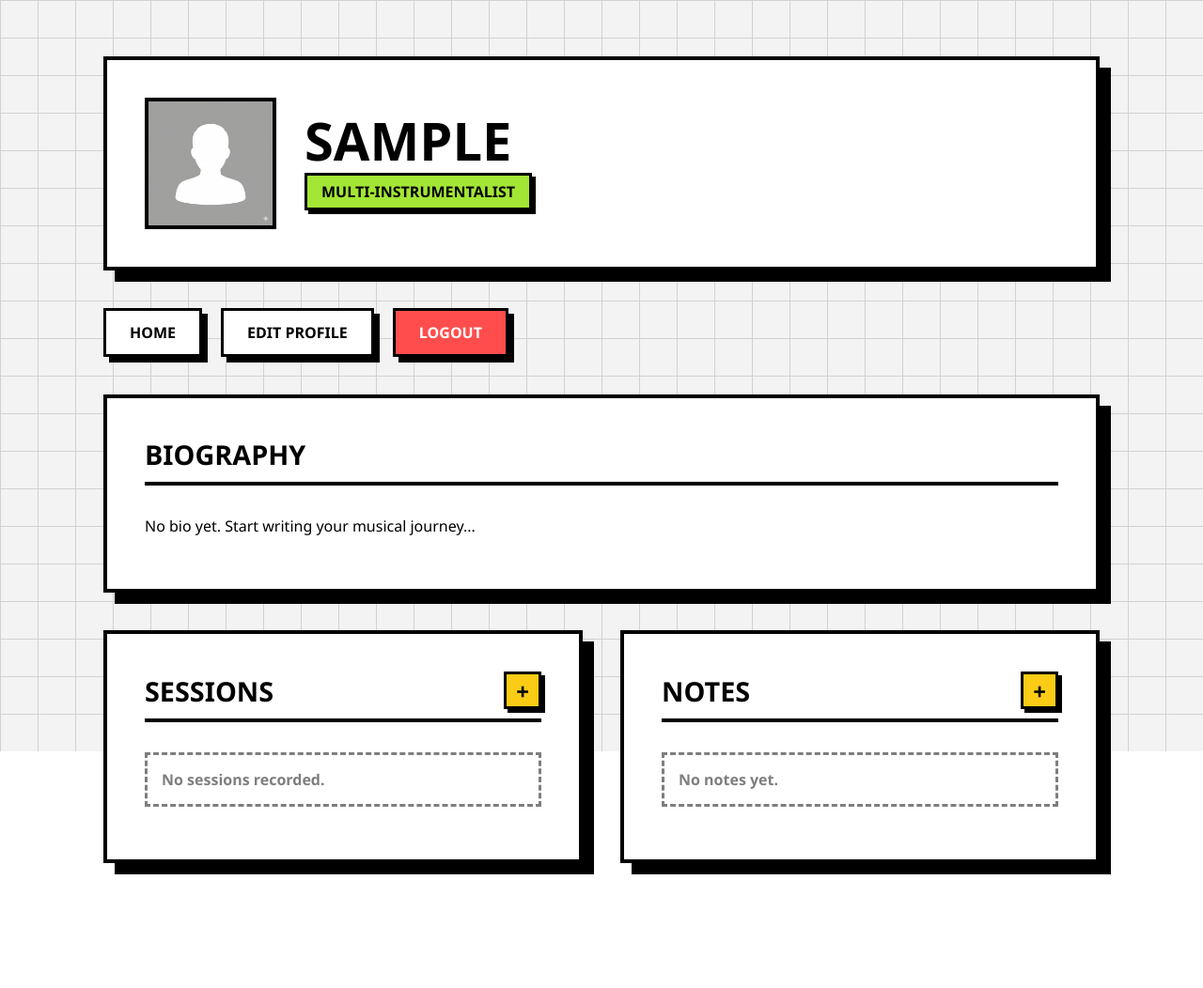
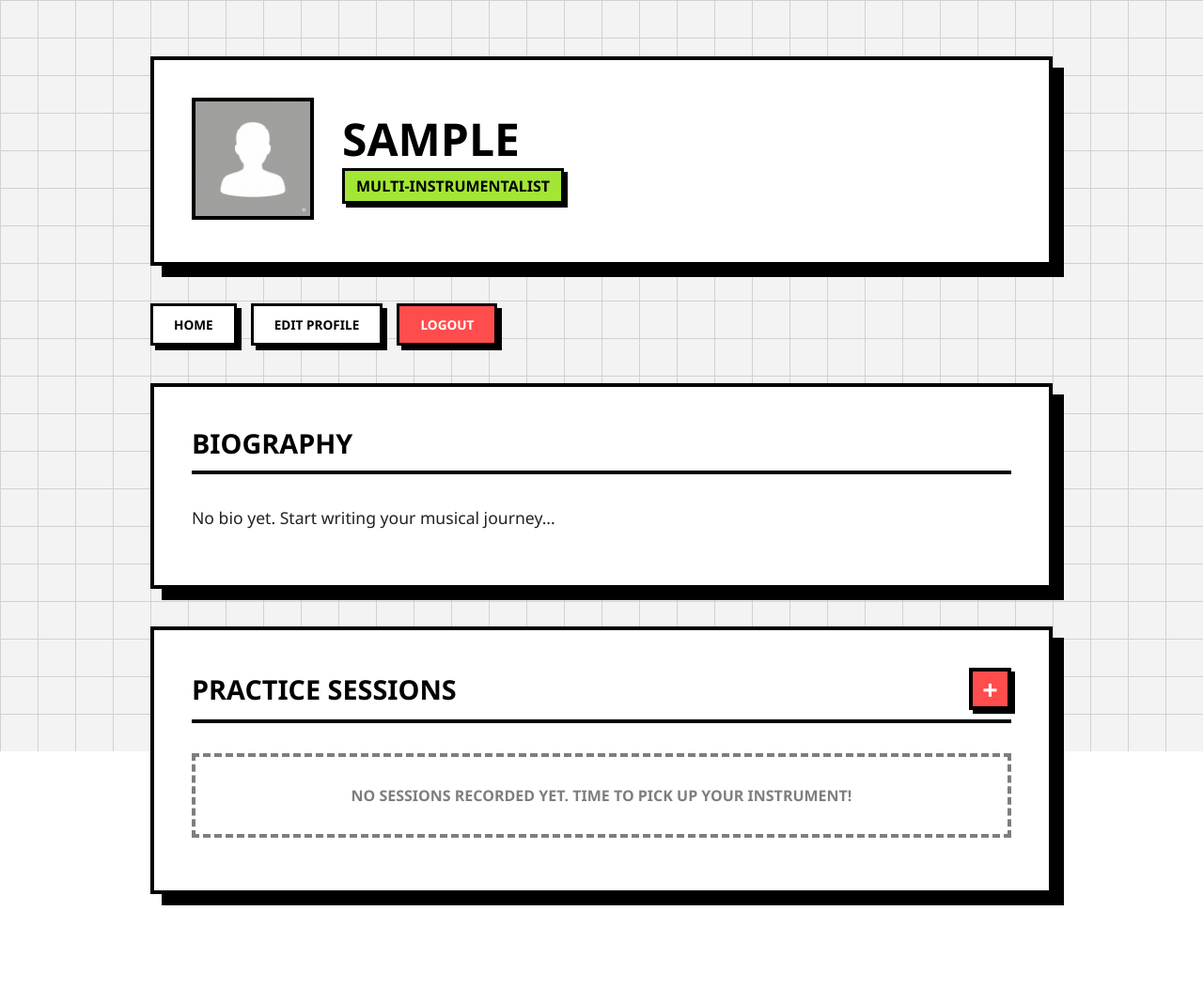
Before and after one commit to HazzaPezza/Music-Practice-Tracking, a Flask app: page /profile in a window 1280 px wide. Shown: the whole page at 94% size. Before the commit the page ends 931 px from the top, so only its background shows below. Run offline with Flask 3, Linux system fonts and the light colour scheme; the visitor is signed in with stand-in values (Sample User, id 1).

Commit message:
Some small changes.

```diff
--- a/app/routes.py
+++ b/app/routes.py
@@ -1,11 +1,12 @@
 from flask import Blueprint, render_template, request, redirect, url_for, flash
 from flask_login import login_user, logout_user, login_required, current_user
-from app.forms import SignUpForm, LoginForm
+from app.forms import SignUpForm, LoginForm, EditProfile
 from werkzeug.security import generate_password_hash
 from app import db
 from app.models.track import User
 
 main_bp = Blueprint('main', __name__)
+
 
 # ----- Index Routes and API Endpoints -----
 @main_bp.route('/')
@@ -74,25 +75,33 @@ def login():
 
     return render_template('login.html', form=form)
 
+
 # ----- Profile and Logout Routes and API Endpoints -----
 @main_bp.route('/profile')
 @login_required
 def profile():
     return render_template('profile.html', user=current_user)
 
-# This is a logout route that will clear the session and log the user out.
+@main_bp.route('/edit_profile', methods=['GET', 'POST'])
+@login_required
+def edit_profile():
+    form = EditProfile()
+    if form.validate_on_submit():
+        current_user.userdetails.user_bio = form.user_bio.data
+        db.session.commit()
+        flash('Profile updated successfully!', 'success')
+        return redirect(url_for('main.profile'))
+    return render_template('edit_profile.html', form=form)
+
+
 @main_bp.route('/logout')
 def logout():
     logout_user() # Clears the session
     return redirect(url_for('main.login'))
+
 
 # ----- Practice Session and Note Routes and API Endpoints -----
 @main_bp.route('/add_session')
 @login_required
 def add_session():
     return render_template('add_session.html')
-
-@main_bp.route('/add_note')
-@login_required
-def add_note():
-    return render_template('add_note.html')
--- a/app/static/css/index.css
+++ b/app/static/css/index.css
@@ -171,6 +171,7 @@ body, html {
     padding: 60px;
     font-weight: bold;
     text-transform: uppercase;
+    z-index: 3;
 }
 
 /* Mobile Tweaks */
--- a/app/static/css/profile.css
+++ b/app/static/css/profile.css
@@ -1,4 +1,6 @@
-/* 1. Global Reset & Safari Grid Fix */
+/* =========================================
+   1. GLOBAL RESET & SAFARI COMPATIBILITY
+   ========================================= */
 * {
     box-sizing: border-box;
 }
@@ -7,7 +9,7 @@ body, html {
     margin: 0;
     padding: 0;
     font-family: 'Segoe UI', Tahoma, Geneva, Verdana, sans-serif;
-    background-color: transparent; /* Allows background-grid to show */
+    background-color: transparent;
     min-height: 100vh;
 }
 
@@ -24,15 +26,19 @@ body, html {
         linear-gradient(90deg, #d1d1d1 1px, transparent 1px);
     background-size: 40px 40px;
     -webkit-transform: translateZ(0);
+    transform: translateZ(0);
+    pointer-events: none;
 }
 
 .profile-container {
-    max-width: 1100px;
+    max-width: 1000px;
     margin: 0 auto;
     padding: 60px 20px;
 }
 
-/* 2. Card Architecture */
+/* =========================================
+   2. REUSABLE NEO-BRUTALIST COMPONENTS
+   ========================================= */
 .card {
     background: #fff;
     border: 4px solid #000;
@@ -41,7 +47,41 @@ body, html {
     margin-bottom: 40px;
 }
 
-/* 3. Header Styling */
+.action-bar {
+    display: flex;
+    gap: 15px;
+    margin-bottom: 40px;
+    flex-wrap: wrap;
+}
+
+.btn {
+    padding: 10px 22px;
+    border: 3px solid #000;
+    box-shadow: 5px 5px 0px 0px #000;
+    text-decoration: none;
+    font-weight: 900;
+    text-transform: uppercase;
+    transition: all 0.1s;
+    background: #fff;
+    color: #000;
+    font-size: 0.85rem;
+}
+
+.btn:hover {
+    transform: translate(-2px, -2px);
+    box-shadow: 7px 7px 0px 0px #000;
+}
+
+.btn:active {
+    transform: translate(3px, 3px);
+    box-shadow: 0px 0px 0px 0px #000;
+}
+
+.logout-btn { background-color: #ff4d4d; color: #fff; }
+
+/* =========================================
+   3. HEADER & BIOGRAPHY
+   ========================================= */
 .profile-header {
     display: flex;
     align-items: center;
@@ -54,16 +94,16 @@ body, html {
 }
 
 .profile-photo img {
-    width: 140px;
-    height: 140px;
+    width: 130px;
+    height: 130px;
     border: 4px solid #000;
-    display: block;
+    object-fit: cover;
     background: #fff;
 }
 
 .header-text h1 {
     margin: 0;
-    font-size: clamp(2rem, 5vw, 3.5rem);
+    font-size: clamp(2rem, 5vw, 3rem);
     text-transform: uppercase;
     line-height: 0.9;
     margin-bottom: 10px;
@@ -71,53 +111,24 @@ body, html {
 
 .instrument-tag {
     display: inline-block;
-    background: #A3E635; /* Neon Green */
+    background: #A3E635;
     color: #000;
-    padding: 6px 15px;
+    padding: 5px 12px;
     font-weight: 900;
     text-transform: uppercase;
     border: 3px solid #000;
     box-shadow: 4px 4px 0px 0px #000;
 }
 
-/* 4. Action Bar Buttons */
-.action-bar {
-    display: flex;
-    gap: 20px;
-    margin-bottom: 40px;
+.bio-text {
+    font-size: 1.1rem;
+    line-height: 1.6;
+    color: #222;
 }
 
-.btn {
-    padding: 12px 25px;
-    border: 3px solid #000;
-    box-shadow: 6px 6px 0px 0px #000;
-    text-decoration: none;
-    font-weight: 900;
-    text-transform: uppercase;
-    transition: all 0.1s;
-    background: #fff;
-    color: #000;
-}
-
-.btn:hover {
-    transform: translate(-2px, -2px);
-    box-shadow: 8px 8px 0px 0px #000;
-}
-
-.btn:active {
-    transform: translate(4px, 4px);
-    box-shadow: 0px 0px 0px 0px #000;
-}
-
-.logout-btn { background-color: #ff4d4d; color: #fff; }
-
-/* 5. Content Grid */
-.profile-grid {
-    display: grid;
-    grid-template-columns: 1fr 1fr;
-    gap: 40px;
-}
-
+/* =========================================
+   4. FULL-WIDTH SESSION LOG
+   ========================================= */
 .block-header {
     display: flex;
     justify-content: space-between;
@@ -133,47 +144,20 @@ body, html {
     font-size: 1.8rem;
 }
 
-/* Accent Colors for the Sections */
-.sessions-accent { background-color: #fff; }
-.notes-accent { background-color: #fff; }
-
-/* Data Lists */
-.data-list {
-    list-style: none;
-    padding: 0;
-}
-
-.data-list li {
-    padding: 15px;
-    margin-bottom: 15px;
-    border: 3px solid #000;
-    background: #fff;
-    box-shadow: 6px 6px 0px 0px #000;
-    font-weight: bold;
-    display: flex;
-    justify-content: space-between;
-}
-
-.empty-msg {
-    opacity: 0.5;
-    border-style: dashed !important;
-    box-shadow: none !important;
-}
-
-/* Plus Button */
 .add-btn {
     text-decoration: none;
-    background: #FACC15; /* Yellow */
-    color: #000;
-    width: 40px;
-    height: 40px;
+    background: #ff4d4d;
+    color: #fff;
+    width: 45px;
+    height: 45px;
     display: flex;
     align-items: center;
     justify-content: center;
     font-weight: 900;
-    font-size: 1.5rem;
-    border: 3px solid #000;
+    font-size: 1.8rem;
+    border: 4px solid #000;
     box-shadow: 4px 4px 0px 0px #000;
+    transition: all 0.1s;
 }
 
 .add-btn:hover {
@@ -181,10 +165,64 @@ body, html {
     box-shadow: 6px 6px 0px 0px #000;
 }
 
-/* Responsive */
-@media (max-width: 850px) {
-    .profile-grid { grid-template-columns: 1fr; }
-    .profile-header { flex-direction: column; text-align: center; }
-    .header-left { flex-direction: column; }
-    .action-bar { justify-content: center; }
+.data-list {
+    list-style: none;
+    padding: 0;
 }
+
+.list-item {
+    padding: 20px;
+    margin-bottom: 25px;
+    border: 3px solid #000;
+    background: #fff;
+    box-shadow: 8px 8px 0px 0px #000;
+}
+
+.item-info {
+    display: flex;
+    justify-content: space-between;
+    align-items: center;
+    margin-bottom: 10px;
+    border-bottom: 2px solid #eee;
+    padding-bottom: 5px;
+}
+
+.item-title {
+    font-weight: 800;
+    font-size: 1.2rem;
+    text-transform: uppercase;
+}
+
+.item-date {
+    font-weight: 900;
+    font-size: 0.85rem;
+    color: #666;
+    text-transform: uppercase;
+}
+
+.session-notes-preview {
+    font-size: 1rem;
+    color: #444;
+    line-height: 1.4;
+    background: #fdfdfd;
+    padding: 10px;
+    border-left: 4px solid #A3E635; /* Neon green accent for notes */
+}
+
+.empty-msg {
+    padding: 30px;
+    text-align: center;
+    font-weight: bold;
+    text-transform: uppercase;
+    opacity: 0.5;
+    border: 4px dashed #000;
+}
+
+/* =========================================
+   5. RESPONSIVE
+   ========================================= */
+@media (max-width: 768px) {
+    .header-left { flex-direction: column; text-align: center; }
+    .item-info { flex-direction: column; align-items: flex-start; gap: 5px; }
+    .card { padding: 1.5rem; }
+}
--- a/app/templates/profile.html
+++ b/app/templates/profile.html
@@ -33,37 +33,32 @@
         <p class="bio-text">{{ user.bio|default('No bio yet. Start writing your musical journey...') }}</p>
     </div>
 
-    <div class="profile-grid">
-        <div class="data-block card sessions-accent">
+    <div class="data-block card full-width-block">
         <div class="block-header">
-                <h2>Sessions</h2>
-                <a href="{{ url_for('main.add_session') }}" class="add-btn">+</a>
+            <h2>Practice Sessions</h2>
+            <a href="{{ url_for('main.add_session') }}" class="add-btn" title="Add Session">+</a>
         </div>
+
         <ul class="data-list">
             {% for session in sessions %}
-                    <li>
-                        <span class="session-date">{{ session.date }}</span>
-                        <span class="session-title">{{ session.title }}</span>
+                <li class="list-item">
+                    <div class="item-main">
+                        <div class="item-info">
+                            <span class="item-title">{{ session.title }}</span>
+                            <span class="item-date">{{ session.date }}</span>
+                        </div>
+                        {# Including notes directly inside the session entry #}
+                        {% if session.notes %}
+                            <div class="session-notes-preview">
+                                <strong>Notes:</strong> {{ session.notes|truncate(120) }}
+                            </div>
+                        {% endif %}
+                    </div>
                 </li>
             {% else %}
-                    <li class="empty-msg">No sessions recorded.</li>
-                {% endfor %}
-            </ul>
-        </div>
-
-        <div class="data-block card notes-accent">
-            <div class="block-header">
-                <h2>Notes</h2>
-                <a href="{{ url_for('main.add_note') }}" class="add-btn">+</a>
-            </div>
-            <ul class="data-list">
-                {% for note in notes %}
-                    <li>{{ note.content|truncate(60) }}</li>
-                {% else %}
-                    <li class="empty-msg">No notes yet.</li>
+                <li class="empty-msg">No sessions recorded yet. Time to pick up your instrument!</li>
             {% endfor %}
         </ul>
     </div>
 </div>
-</div>
 {% endblock %}
```
Also changed, not shown: app/forms.py (+7 -1 lines), app/models/track.py (+13 -0 lines), app/templates/feed.html (added). Lines whose indentation alone changed are shown as unchanged.
